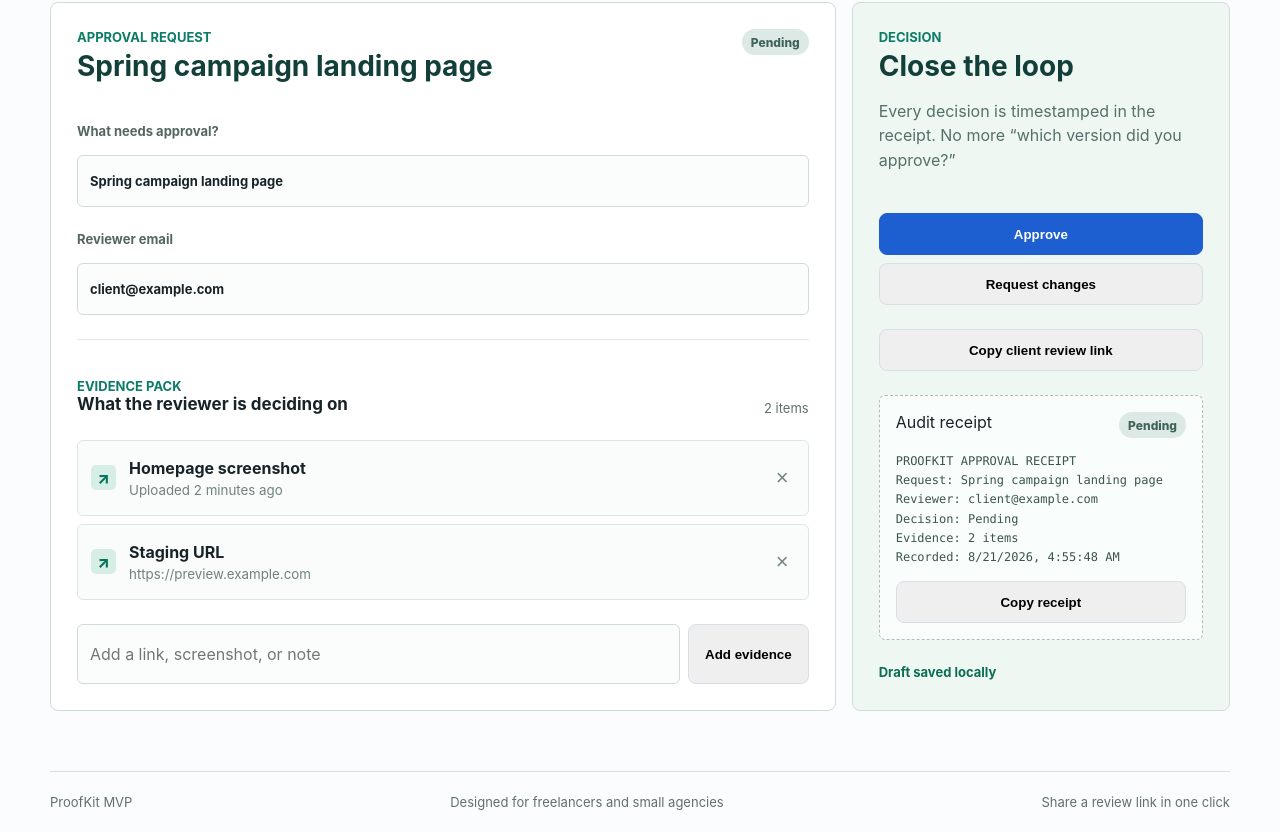
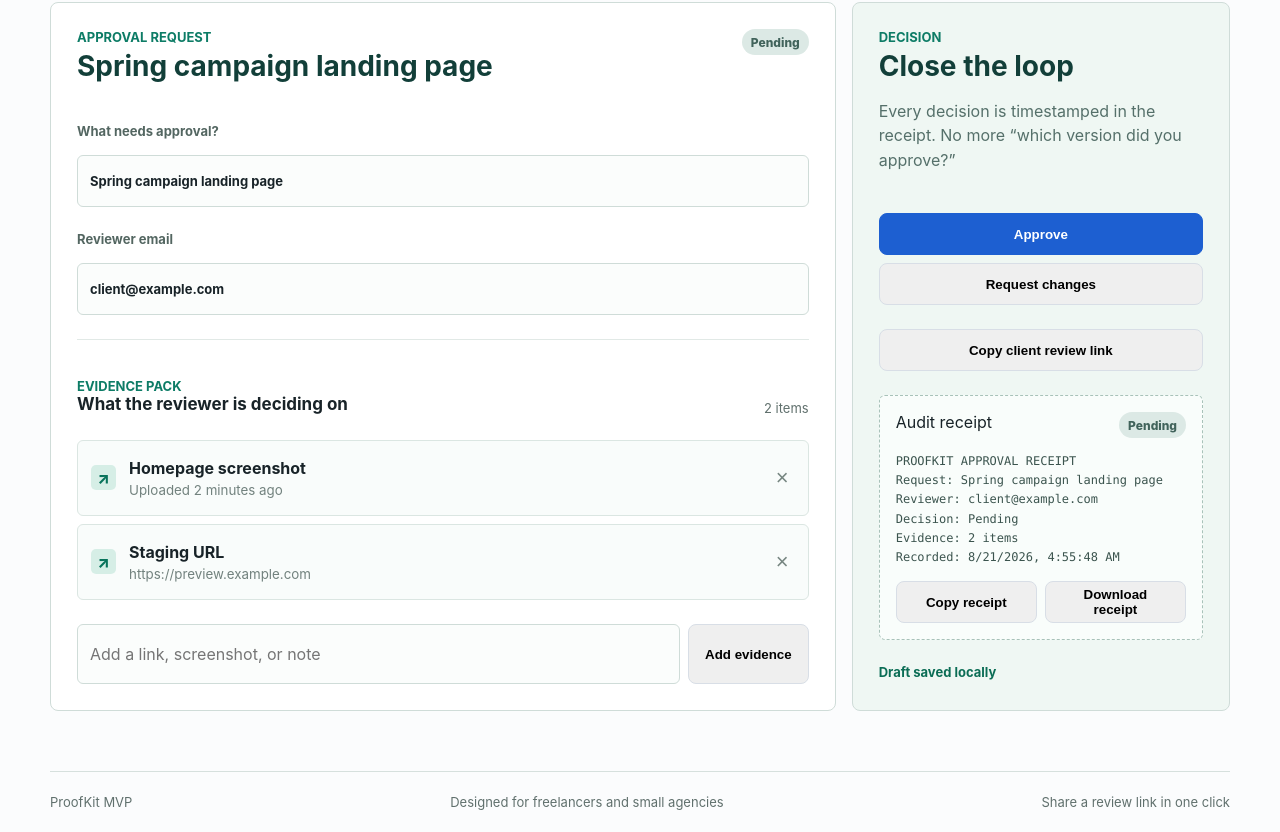
Before and after one commit to VectorMotionX1/proofkit, a Next.js app: page / in a window 1280 px wide. Shown: the part 416-1248 px from the top of the page. Built offline with nearby package versions, Linux system fonts and the light colour scheme.

Commit message:
feat: export ProofKit audit receipts

```diff
--- a/app/page.tsx
+++ b/app/page.tsx
@@ -60,6 +60,17 @@ export default function ProofKitPage() {
     setNotice("Audit receipt copied");
   }
 
+  function downloadReceipt() {
+    const blob = new Blob([summary], { type: "text/plain;charset=utf-8" });
+    const url = URL.createObjectURL(blob);
+    const link = document.createElement("a");
+    link.href = url;
+    link.download = `${(requestTitle || "proofkit-request").toLowerCase().replace(/[^a-z0-9]+/g, "-")}-receipt.txt`;
+    link.click();
+    URL.revokeObjectURL(url);
+    setNotice("Audit receipt downloaded");
+  }
+
   async function copyReviewLink() {
     const payload = encodeReviewPayload({ requestTitle, reviewer, evidence, decision: "Pending" });
     const link = `${window.location.origin}/?share=${encodeURIComponent(payload)}`;
@@ -102,7 +113,7 @@ export default function ProofKitPage() {
           <div><p className="eyebrow">Decision</p><h2>Close the loop</h2><p className="sideCopy">Every decision is timestamped in the receipt. No more “which version did you approve?”</p></div>
           <div className="proofkitDecisionButtons"><button className="button primary" type="button" onClick={() => { setDecision("Approved"); setNotice("Approval recorded"); }}>Approve</button><button className="button" type="button" onClick={() => { setDecision("Changes requested"); setNotice("Changes requested"); }}>Request changes</button></div>
           {!reviewMode && <button className="button proofkitShareButton" type="button" onClick={copyReviewLink}>Copy client review link</button>}
-          <div className="proofkitReceipt"><div className="proofkitReceiptHeader"><span>Audit receipt</span><span className="proofkitBadge">{decision}</span></div><pre>{summary}</pre><button className="button" type="button" onClick={copyReceipt}>Copy receipt</button></div>
+          <div className="proofkitReceipt"><div className="proofkitReceiptHeader"><span>Audit receipt</span><span className="proofkitBadge">{decision}</span></div><pre>{summary}</pre><div className="proofkitReceiptActions"><button className="button" type="button" onClick={copyReceipt}>Copy receipt</button><button className="button" type="button" onClick={downloadReceipt}>Download receipt</button></div></div>
           <p className="proofkitNotice" role="status">{notice}</p>
         </aside>
       </section>
--- a/app/styles.css
+++ b/app/styles.css
@@ -369,6 +369,7 @@ code {
 .sideCopy { color: #55706a; line-height: 1.55; }
 .proofkitReceipt { display: grid; gap: 14px; padding: 16px; border: 1px dashed #a8c2b9; border-radius: 6px; background: #f9fdfb; }
 .proofkitReceipt pre { overflow: auto; margin: 0; color: #3b544e; font: 12px/1.6 "SFMono-Regular", Consolas, monospace; white-space: pre-wrap; }
+.proofkitReceiptActions { display: grid; grid-template-columns: 1fr 1fr; gap: 8px; }
 .proofkitReceipt .button { cursor: pointer; }
 .proofkitNotice { min-height: 20px; margin: 0; color: #0b6d55; font-size: 13px; font-weight: 700; }
 .proofkitFooter { border-top: 1px solid #d6e0dd; border-bottom: 0; color: #60706d; font-size: 13px; }
@@ -382,4 +383,5 @@ code {
   .proofkitShell { width: min(100% - 28px, 1180px); }
   .proofkitMainPanel, .proofkitSidePanel { padding: 18px; }
   .proofkitAddEvidence { grid-template-columns: 1fr; }
+  .proofkitReceiptActions { grid-template-columns: 1fr; }
 }
```
